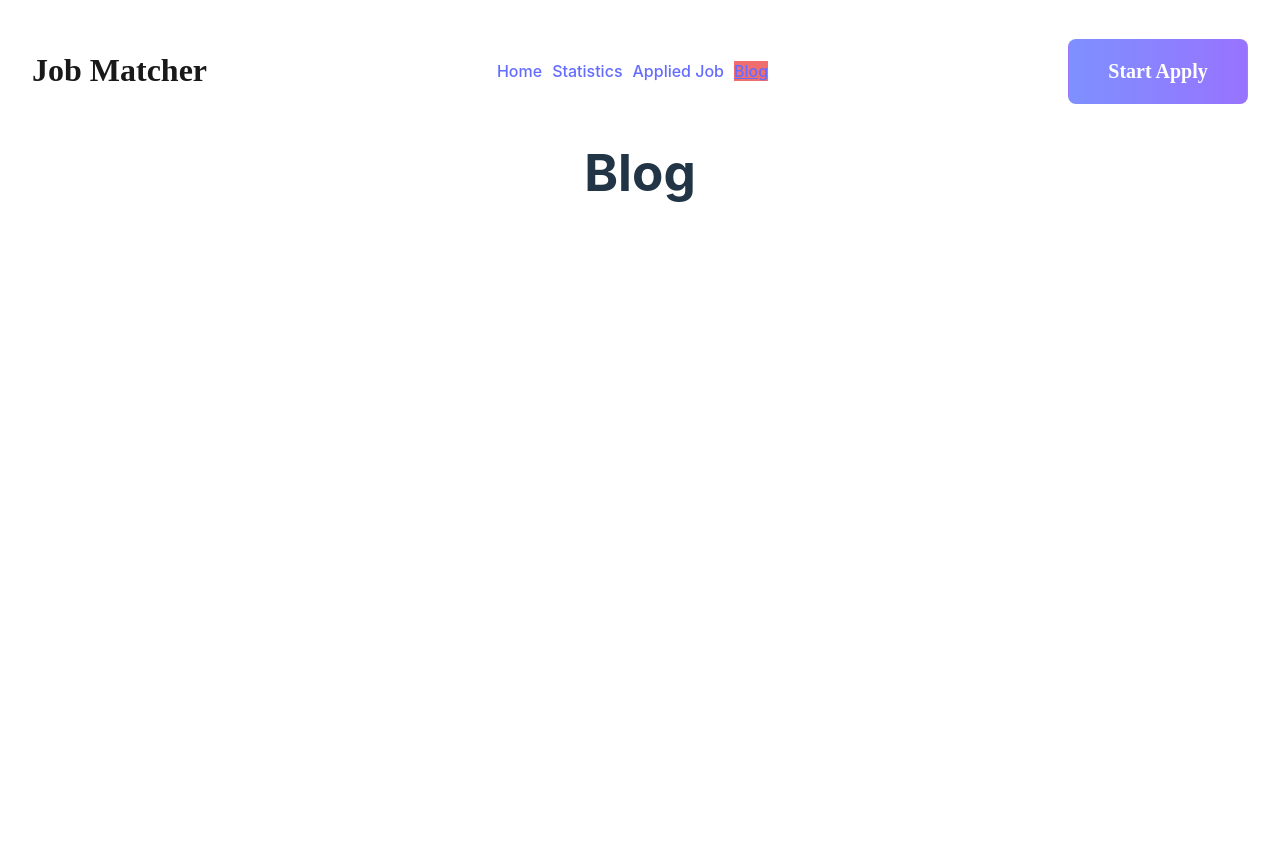
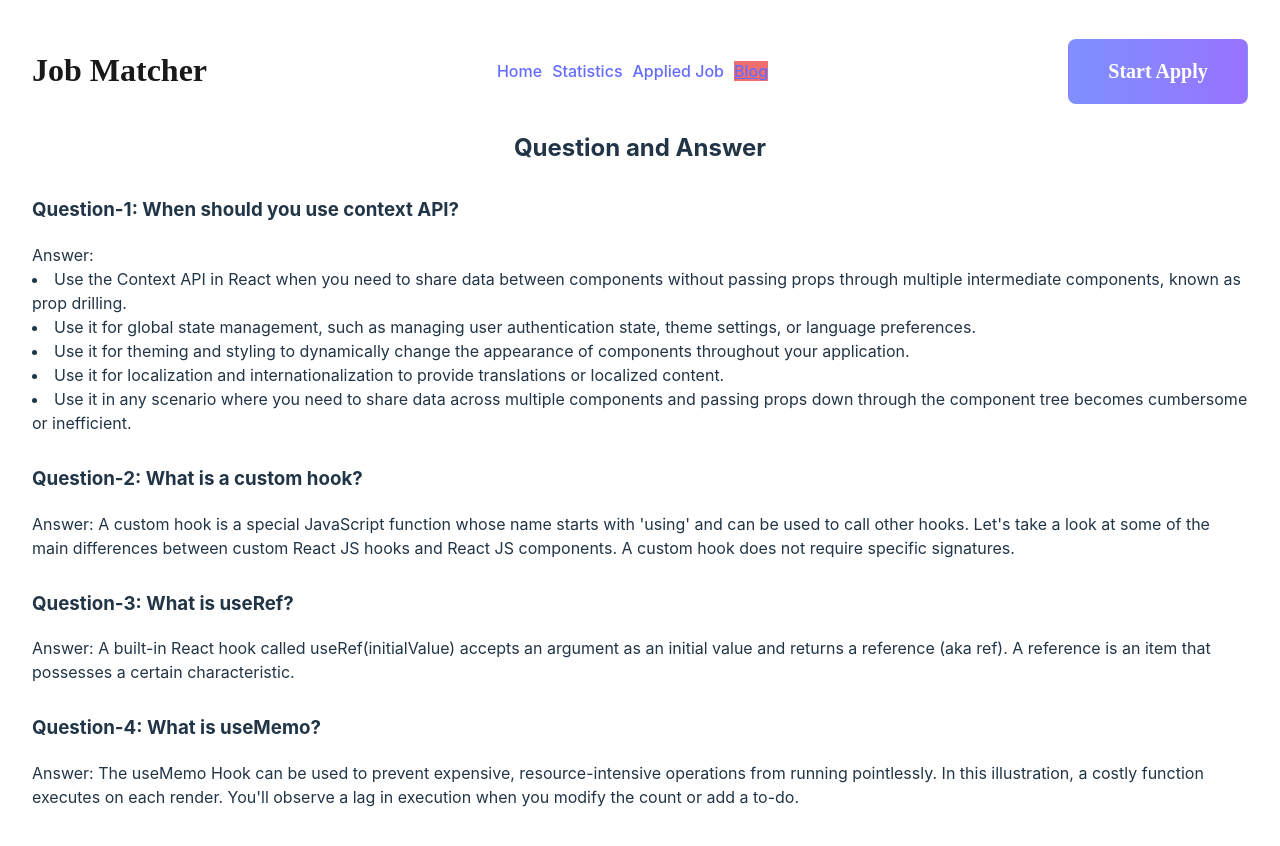
Before and after one commit to ataur28/job-matchers, a React (Vite) app: page /blog in a window 1280 px wide. Shown: the top 846 px of the page. Before the commit the page ends 800 px from the top, so only its background shows below. Built offline with nearby package versions, Linux system fonts and the light colour scheme.

Commit message:
added blog section

```diff
--- /dev/null
+++ b/src/components/Blog/Blog.css
@@ -0,0 +1,4 @@
+.question-answer{
+    text-align: left;
+    margin-top: 30px;
+}
--- a/src/components/Blog/Blog.jsx
+++ b/src/components/Blog/Blog.jsx
@@ -1,9 +1,32 @@
 import React from 'react';
+import './Blog.css'
 
 const Blog = () => {
     return (
         <div>
-            <h1>Blog</h1>
+            <h2>Question and Answer </h2>
+            <div className='question-answer'>
+                <h3>Question-1: When should you use context API?</h3>
+                <p>Answer:
+                    <li>Use the Context API in React when you need to share data between components without passing props through multiple intermediate components, known as prop drilling.</li>
+                    <li>Use it for global state management, such as managing user authentication state, theme settings, or language preferences.</li>
+                    <li>Use it for theming and styling to dynamically change the appearance of components throughout your application.</li>
+                    <li>Use it for localization and internationalization to provide translations or localized content.</li>
+                    <li>Use it in any scenario where you need to share data across multiple components and passing props down through the component tree becomes cumbersome or inefficient.</li>
+                </p>
+            </div>
+            <div className='question-answer'>
+                <h3>Question-2: What is a custom hook?</h3>
+                <p>Answer: A custom hook is a special JavaScript function whose name starts with 'using' and can be used to call other hooks. Let's take a look at some of the main differences between custom React JS hooks and React JS components. A custom hook does not require specific signatures.</p>
+            </div>
+            <div className='question-answer'>
+                <h3>Question-3: What is useRef?</h3>
+                <p>Answer: A built-in React hook called useRef(initialValue) accepts an argument as an initial value and returns a reference (aka ref). A reference is an item that possesses a certain characteristic.</p>
+            </div>
+            <div className='question-answer'>
+                <h3>Question-4: What is useMemo?</h3>
+                <p>Answer: The useMemo Hook can be used to prevent expensive, resource-intensive operations from running pointlessly. In this illustration, a costly function executes on each render. You'll observe a lag in execution when you modify the count or add a to-do.</p>
+            </div>
         </div>
     );
 };
```
